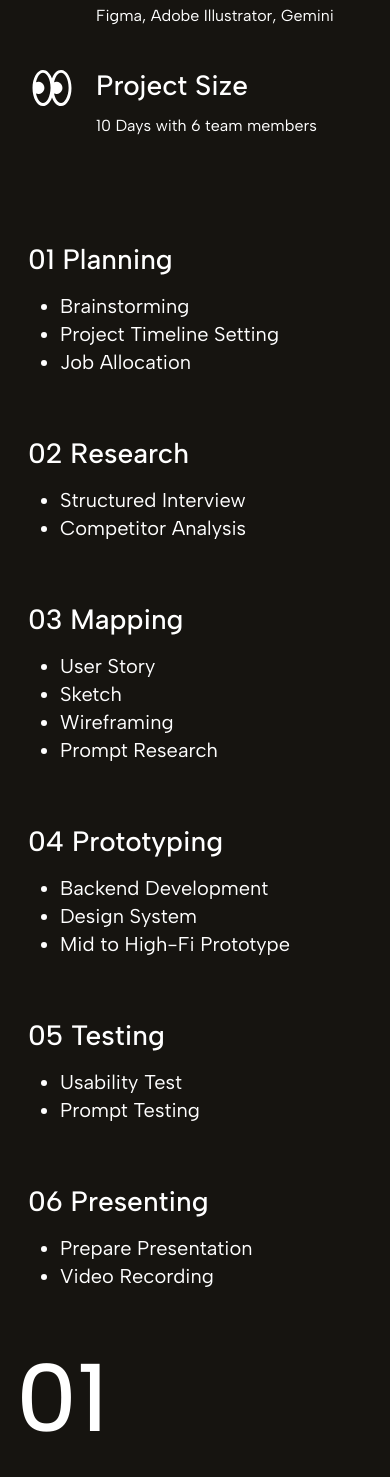
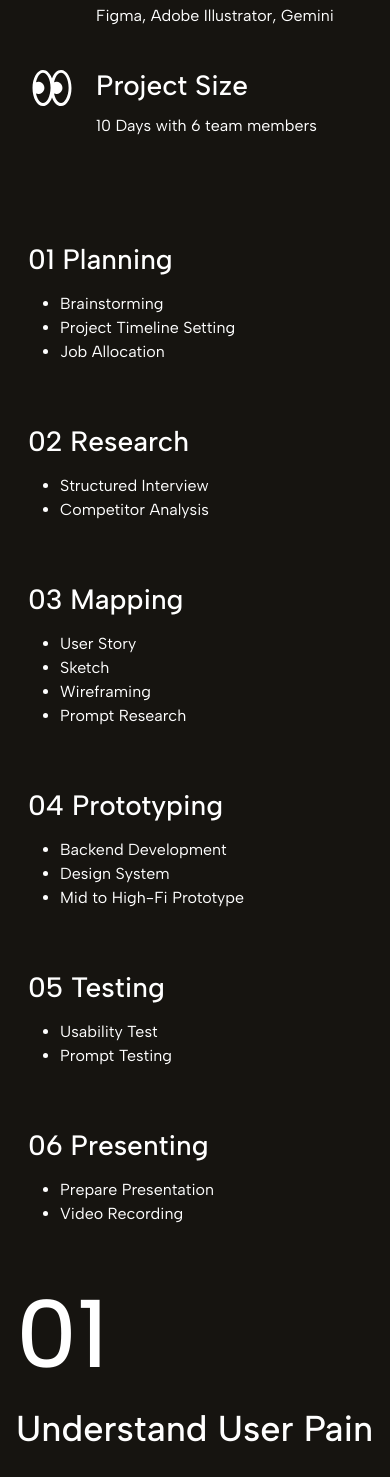
Before and after one commit to AngelaMei/AngelaMei.github.io, a Next.js app: page /project/coin-toss in a window 390 px wide. Shown: the part 2022-3499 px from the top of the page. Built offline with nearby package versions, Linux system fonts and the light colour scheme; a web font is replaced by a local one.

Commit message:
add List RWD

```diff
--- a/src/app/project/coin-toss/page.tsx
+++ b/src/app/project/coin-toss/page.tsx
@@ -1,7 +1,7 @@
 import Image from 'next/image';
 
 import ProjectHeroSection from '@/components/ProjectHeroSection';
-import { IconBullet, ImageWrapper, PaddedFlexBox, PageContentContainer, SectionTitle, TwoColumn, ThreeColumn, Heading1, Heading2, Heading3, BaseText } from '@/components/utilities';
+import { IconBullet, ImageWrapper, PaddedFlexBox, PageContentContainer, SectionTitle, TwoColumn, ThreeColumn, Heading1, Heading2, Heading3, BaseText, ListBullet } from '@/components/utilities';
 import projects from '@/data/projects';
 
 import coinTossImage from '@/public/media/project/coin-toss/CoinToss.png';
@@ -70,49 +70,49 @@ export default function Page() {
         <ThreeColumn>
           <PaddedFlexBox>
             <Heading2>01 Planning</Heading2>
-            <ul className="text-xl list-disc list-outside pl-8">
+            <ListBullet>
               <li>Brainstorming</li>
               <li>Project Timeline Setting</li>
               <li>Job Allocation</li>
-            </ul>
+            </ListBullet>
           </PaddedFlexBox>
           <PaddedFlexBox>
             <Heading2>02 Research</Heading2>
-            <ul className="text-xl list-disc list-outside pl-8">
+            <ListBullet>
               <li>Structured Interview</li>
               <li>Competitor Analysis</li>
-            </ul>
+            </ListBullet>
           </PaddedFlexBox>
           <PaddedFlexBox>
             <Heading2>03 Mapping</Heading2>
-            <ul className="text-xl list-disc list-outside pl-8">
+            <ListBullet>
               <li>User Story</li>
               <li>Sketch</li>
               <li>Wireframing</li>
               <li>Prompt Research</li>
-            </ul>
+            </ListBullet>
           </PaddedFlexBox>
           <PaddedFlexBox>
             <Heading2>04 Prototyping</Heading2>
-            <ul className="text-xl list-disc list-outside pl-8">
+            <ListBullet>
               <li>Backend Development</li>
               <li>Design System</li>
               <li>Mid to High-Fi Prototype</li>
-            </ul>
+            </ListBullet>
           </PaddedFlexBox>
           <PaddedFlexBox>
             <Heading2>05 Testing</Heading2>
-            <ul className="text-xl list-disc list-outside pl-8">
+            <ListBullet>
               <li>Usability Test</li>
               <li>Prompt Testing</li>
-            </ul>
+            </ListBullet>
           </PaddedFlexBox>
           <PaddedFlexBox>
             <Heading2>06 Presenting</Heading2>
-            <ul className="text-xl list-disc list-outside pl-8">
+            <ListBullet>
               <li>Prepare Presentation</li>
               <li>Video Recording</li>
-            </ul>
+            </ListBullet>
           </PaddedFlexBox>
         </ThreeColumn>
         <SectionTitle id="01" title="Understand User Pain"/>
--- a/src/app/project/guide-app/page.tsx
+++ b/src/app/project/guide-app/page.tsx
@@ -1,7 +1,7 @@
 import Image from 'next/image';
 
 import ProjectHeroSection from '@/components/ProjectHeroSection';
-import { IconBullet, ImageWrapper, PaddedFlexBox, PageContentContainer, SectionTitle, TwoColumn, ThreeColumn, Heading1, Heading2, Heading3, BaseText } from '@/components/utilities';
+import { IconBullet, ImageWrapper, PaddedFlexBox, PageContentContainer, SectionTitle, TwoColumn, ThreeColumn, Heading1, Heading2, Heading3, BaseText, ListBullet } from '@/components/utilities';
 import projects from '@/data/projects';
 
 import macbookSVG from '@/public/media/mockup/Macbook.svg';
@@ -273,11 +273,11 @@ export default function Page() {
             <BaseText>
               To ensure we selected the most promising solution, we conducted a rigorous evaluation and refinement process.
             </BaseText>
-            <ul className="text-base sm:text-xl list-outside list-disc pl-4">
+            <ListBullet>
               <li>Voting on Ideas: Client and team members voted on sketches and designs that best meet user needs.</li>
               <li>Creating a Storyboard: Developing a step-by-step blueprint for the selected solution, outlining how the user will interact with the app.</li>
               <li>Risk Assessment: Identifying potential technical or usability challenges and creating mitigation strategies.</li>
-            </ul>
+            </ListBullet>
           </PaddedFlexBox>
           <PaddedFlexBox className="items-center justify-center">
             <Image
--- a/src/components/utilities.tsx
+++ b/src/components/utilities.tsx
@@ -197,3 +197,17 @@ export function BaseText({
     </p>
   );
 }
+
+export function ListBullet({
+  children,
+  className,
+}: Readonly<{
+  children: React.ReactNode;
+  className?: string;
+}>) {
+  return (
+    <ul className={`text-base sm:text-xl list-disc list-outside pl-8 ${className ? className : ''}`}>
+      {children}
+    </ul>
+  );
+}
```
